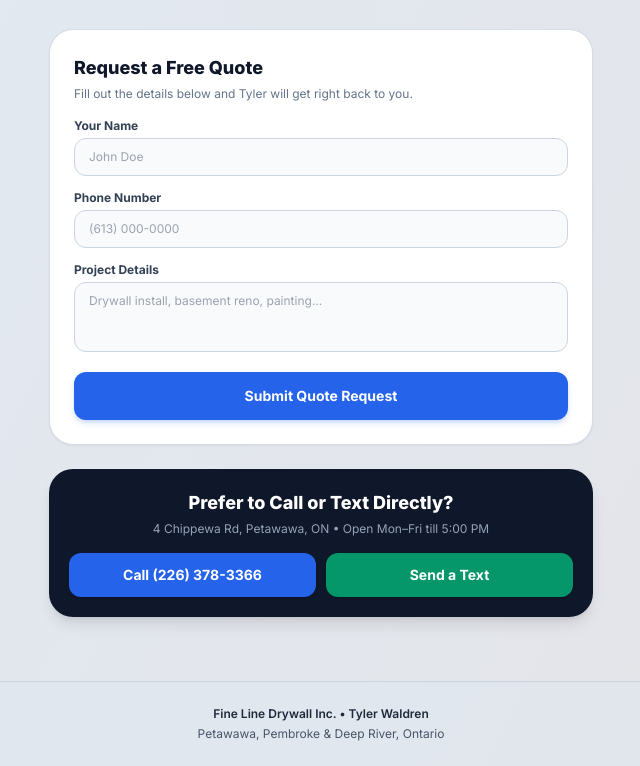
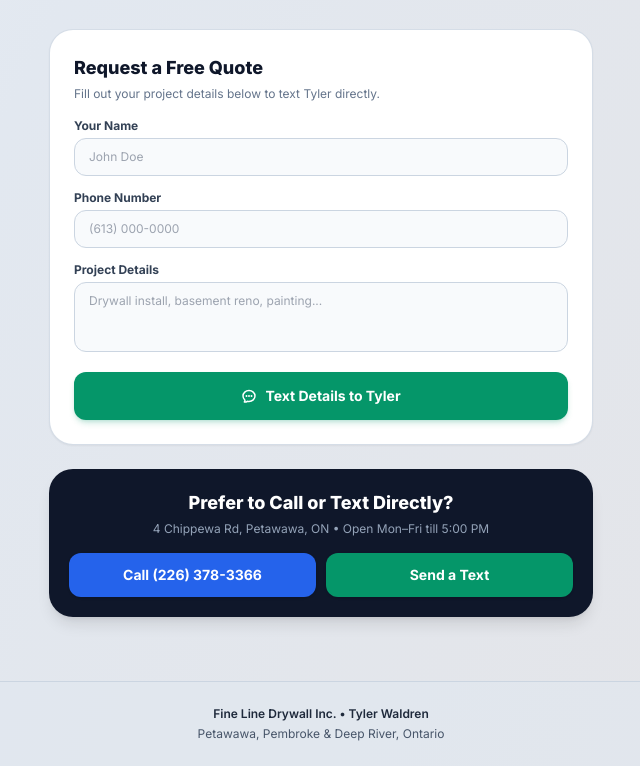
Before and after one commit to web-hub-dot/FineLineDrywall, a plain HTML site: page index.html in a window 1280 px wide. Shown: the part 1771-2537 px from the top of the page, without its empty margins (319-959 px from the left). Drawn offline with nearby package versions, Linux system fonts and the light colour scheme.

```diff
--- a/index.html
+++ b/index.html
@@ -249,28 +249,28 @@
       </div>
     </section>
 
-    <!-- Interactive Quote Request Form Section -->
+    <!-- Interactive SMS Quote Request Form Section -->
     <section class="py-4">
       <div class="bg-white border border-slate-300/80 rounded-3xl p-6 shadow-sm">
         <h2 class="font-extrabold text-lg text-slate-900 mb-1">Request a Free Quote</h2>
-        <p class="text-xs text-slate-500 mb-4">Fill out the details below and Tyler will get right back to you.</p>
+        <p class="text-xs text-slate-500 mb-4">Fill out your project details below to text Tyler directly.</p>
 
-        <!-- You can connect this form action to Formspree or Netlify Forms -->
-        <form action="https://formspree.io/f/your-form-id" method="POST" class="space-y-3.5">
+        <form onsubmit="sendSMS(event)" class="space-y-3.5">
           <div>
             <label class="block text-xs font-bold text-slate-700 mb-1">Your Name</label>
-            <input type="text" name="name" placeholder="John Doe" required class="w-full bg-slate-50 border border-slate-300 rounded-xl px-3.5 py-2.5 text-xs text-slate-900 focus:outline-none focus:border-blue-600">
+            <input type="text" id="quoteName" placeholder="John Doe" required class="w-full bg-slate-50 border border-slate-300 rounded-xl px-3.5 py-2.5 text-xs text-slate-900 focus:outline-none focus:border-blue-600">
           </div>
           <div>
             <label class="block text-xs font-bold text-slate-700 mb-1">Phone Number</label>
-            <input type="tel" name="phone" placeholder="(613) 000-0000" required class="w-full bg-slate-50 border border-slate-300 rounded-xl px-3.5 py-2.5 text-xs text-slate-900 focus:outline-none focus:border-blue-600">
+            <input type="tel" id="quotePhone" placeholder="(613) 000-0000" required class="w-full bg-slate-50 border border-slate-300 rounded-xl px-3.5 py-2.5 text-xs text-slate-900 focus:outline-none focus:border-blue-600">
           </div>
           <div>
             <label class="block text-xs font-bold text-slate-700 mb-1">Project Details</label>
-            <textarea name="message" rows="3" placeholder="Drywall install, basement reno, painting..." required class="w-full bg-slate-50 border border-slate-300 rounded-xl px-3.5 py-2.5 text-xs text-slate-900 focus:outline-none focus:border-blue-600 resize-none"></textarea>
+            <textarea id="quoteDetails" rows="3" placeholder="Drywall install, basement reno, painting..." required class="w-full bg-slate-50 border border-slate-300 rounded-xl px-3.5 py-2.5 text-xs text-slate-900 focus:outline-none focus:border-blue-600 resize-none"></textarea>
           </div>
-          <button type="submit" class="w-full bg-blue-600 hover:bg-blue-500 text-white font-bold text-sm py-3.5 px-4 rounded-xl shadow-md shadow-blue-600/20 transition">
-            Submit Quote Request
+          <button type="submit" class="w-full bg-emerald-600 hover:bg-emerald-500 text-white font-bold text-sm py-3.5 px-4 rounded-xl shadow-md shadow-emerald-600/20 transition flex items-center justify-center gap-2">
+            <svg class="w-4 h-4" fill="none" stroke="currentColor" stroke-width="2.2" viewBox="0 0 24 24"><path stroke-linecap="round" stroke-linejoin="round" d="M8.625 12a.375.375 0 11-.75 0 .375.375 0 01.75 0zm0 0H8.25m4.125 0a.375.375 0 11-.75 0 .375.375 0 01.75 0zm0 0H12m4.125 0a.375.375 0 11-.75 0 .375.375 0 01.75 0zm0 0h-.375M21 12c0 4.556-4.03 8.25-9 8.25a9.764 9.764 0 01-2.555-.337A5.972 5.972 0 015.41 20.97a5.969 5.969 0 01-.474-.065 4.48 4.48 0 00.978-2.025c.09-.457-.133-.901-.467-1.226C3.93 16.178 3 14.189 3 12c0-4.556 4.03-8.25 9-8.25s9 3.694 9 8.25z"/></svg>
+            Text Details to Tyler
           </button>
         </form>
       </div>
@@ -301,5 +301,20 @@
     <p class="mt-1">Petawawa, Pembroke & Deep River, Ontario</p>
   </footer>
 
+  <!-- JavaScript to format and trigger text message -->
+  <script>
+    function sendSMS(e) {
+      e.preventDefault();
+      const name = document.getElementById('quoteName').value;
+      const phone = document.getElementById('quotePhone').value;
+      const details = document.getElementById('quoteDetails').value;
+
+      const message = `Hi Tyler, I'd like a quote.\n\nName: ${name}\nPhone: ${phone}\nProject: ${details}`;
+      const encodedMessage = encodeURIComponent(message);
+
+      window.location.href = `sms:+12263783366?body=${encodedMessage}`;
+    }
+  </script>
+
 </body>
 </html>
```
